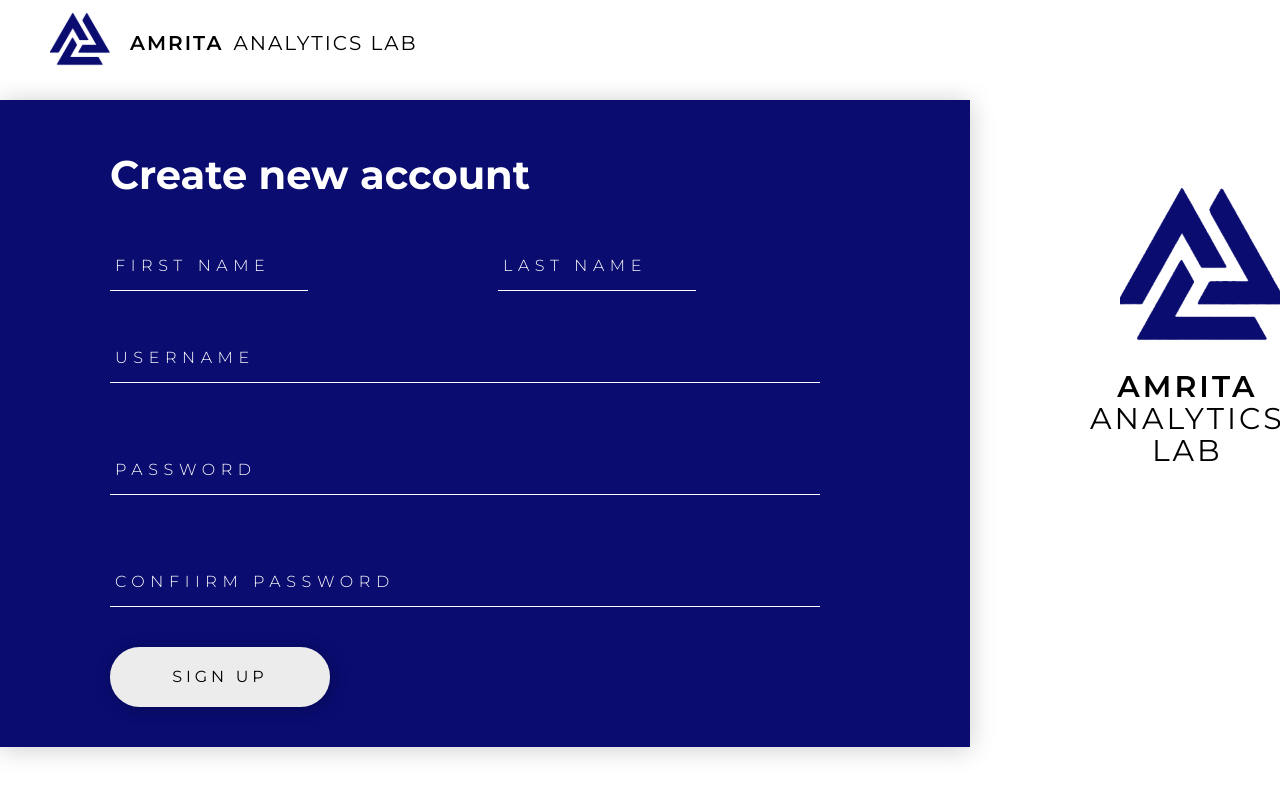
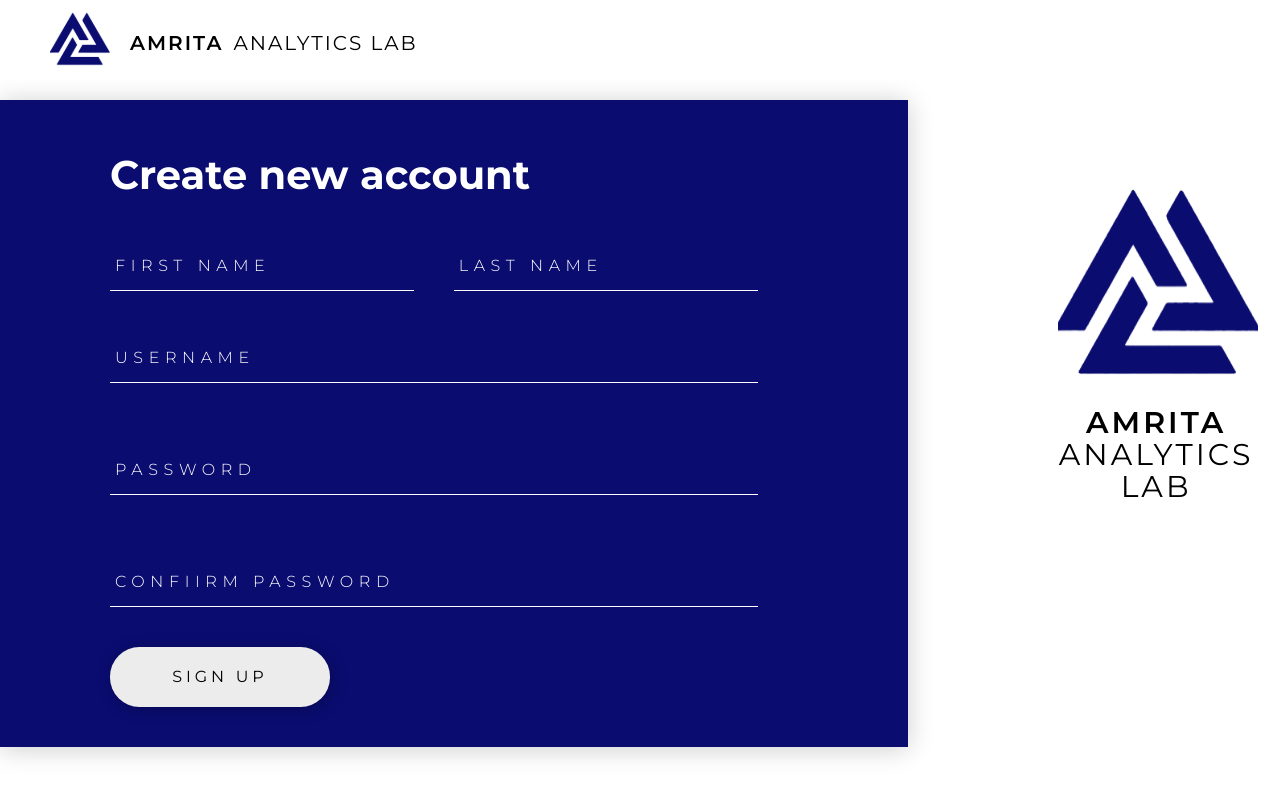
Before and after one commit to rohith4pr/Amrita-Analytics-Lab, a React (Create React App) app: page /signup in a window 1280 px wide. Shown: the top 796 px of the page. Built offline with nearby package versions, Linux system fonts and the light colour scheme.

Commit message:
signup page update

```diff
--- a/src/pages/signup.js
+++ b/src/pages/signup.js
@@ -62,11 +62,13 @@
         <div className='hero-container'>
             <div className='hero'>
               <div>
-                <p style={{fontFamily:'Montserrat', fontStyle: 'normal', fontWeight:'700', fontSize:'40px', lineHeight: '49px', padding:'10px 40px',color:'white'}}>Create new account</p>
+                <p style={{fontFamily:'Montserrat', fontStyle: 'normal', fontWeight:'700', fontSize:'40px', lineHeight: '49px', padding:'10px 40px',color:'white'}}>
+                  Create new account
+                </p>
               </div>
               <div style={{display:'flex', paddingRight: '150px'}}>
-                    <input  value={tempUserFirstname} onChange={(e) => setTempUserFirstname(e.target.value)}  style={{borderBottom: '1px solid #FFFFFF', marginBottom:'50px'}} type="email" className="FormField" placeholder="FIRST NAME" name="name" id='firstname' required />
-                    <input  value={tempUserSecondname} onChange={(e) => setTempUserSecondname(e.target.value)}  style={{borderBottom: '1px solid #FFFFFF'}} type="email" className="FormField" placeholder="LAST NAME" name="name" id='lastname' required />
+                    <input  value={tempUserFirstname} onChange={(e) => setTempUserFirstname(e.target.value)}  style={{borderBottom: '1px solid #FFFFFF', marginBottom:'50px'}} type="email" className="FormField2" placeholder="FIRST NAME" name="name" id='firstname' required />
+                    <input  value={tempUserSecondname} onChange={(e) => setTempUserSecondname(e.target.value)}  style={{borderBottom: '1px solid #FFFFFF'}} type="email" className="FormField2" placeholder="LAST NAME" name="name" id='lastname' required />
               </div>
               <input  value={tempUser} onChange={(e) => setTempUser(e.target.value)}  style={{borderBottom: '1px solid #FFFFFF'}} type="email" className="FormField" placeholder="USERNAME" name="name" id='username' required />
               { flag === 2 && <p>Username already exsists!</p>}
```
